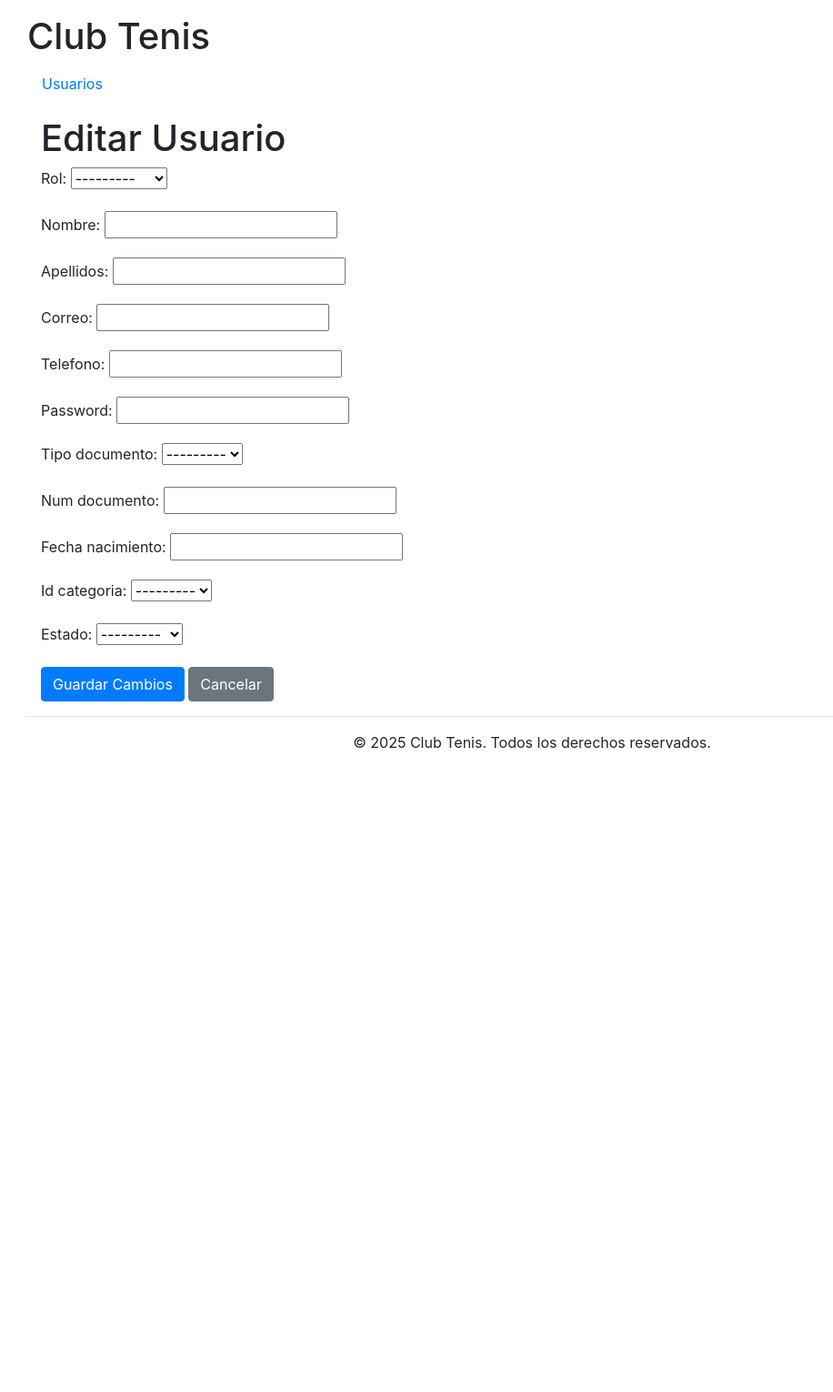
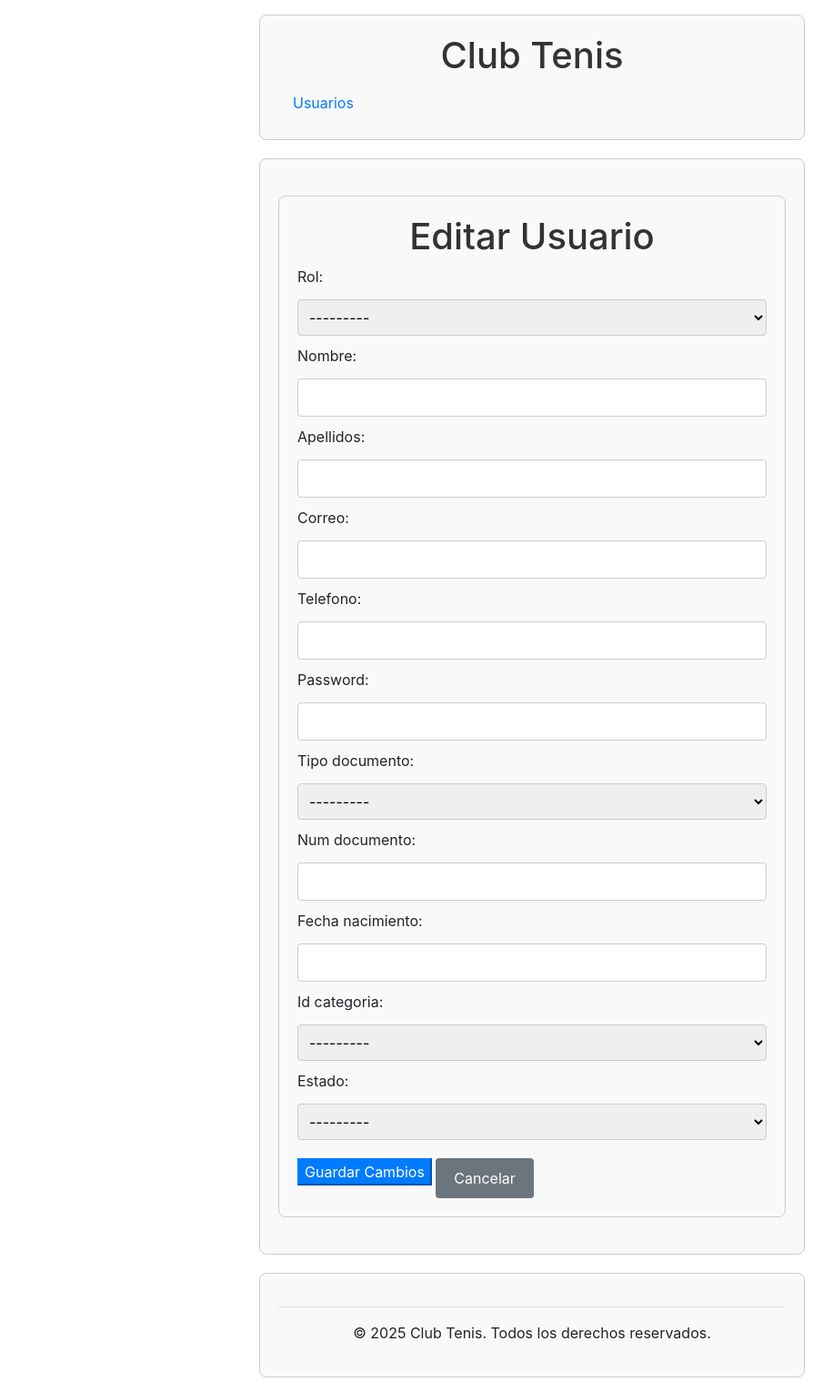
Before and after one commit to Diseno-USabana/ClubTenisC1, a Django app: template templates/usuarios/usuario_edit.html in a window 1280 px wide. Shown: the whole page at 91% size, without its empty margins (55-971 px from the left). Before the commit the page ends 823 px from the top, so only its background shows below. Run offline with Django 5.2, Linux system fonts and the light colour scheme; the template is opened without the code that fills it: values that come from a table or form of the project are taken from there, others are empty; some libraries are stand-ins or nearby versions.

Commit message:
:sparkles: Javascript added

```diff
--- /dev/null
+++ b/static/usuarios/css/usuario_edit.css
@@ -0,0 +1,49 @@
+/* Estilo básico para el formulario y botones */
+.container {
+    max-width: 600px;
+    margin: 20px auto;
+    padding: 20px;
+    background-color: #f9f9f9;
+    border: 1px solid #ccc;
+    border-radius: 8px;
+}
+
+h1 {
+    color: #333;
+    text-align: center;
+}
+
+form p {
+    margin-bottom: 10px;
+}
+
+input, select {
+    width: 100%;
+    padding: 8px;
+    margin-top: 5px;
+    box-sizing: border-box;
+    border: 1px solid #ccc;
+    border-radius: 4px;
+}
+
+.btn {
+    padding: 10px 20px;
+    margin-top: 10px;
+    cursor: pointer;
+    border: none;
+    border-radius: 4px;
+    color: #fff;
+    font-size: 16px;
+}
+
+.btn-primary {
+    background-color: #007bff;
+}
+
+.btn-secondary {
+    background-color: #6c757d;
+}
+
+.btn:hover {
+    opacity: 0.9;
+}
--- /dev/null
+++ b/static/usuarios/js/usuario_edit.js
@@ -0,0 +1,32 @@
+// Validación básica del formulario
+document.addEventListener('DOMContentLoaded', function () {
+    const form = document.querySelector('form');
+    form.addEventListener('submit', function (e) {
+        let valid = true;
+        const correo = document.querySelector('input[name="correo"]');
+        const telefono = document.querySelector('input[name="telefono"]');
+        const num_documento = document.querySelector('input[name="num_documento"]');
+
+        // Validación del correo electrónico
+        if (!correo.value.match(/^[^@]+@[^@]+\.[^@]+$/)) {
+            alert('Por favor, introduce un correo electrónico válido.');
+            valid = false;
+        }
+
+        // Validación del teléfono (solo números)
+        if (!telefono.value.match(/^\d+$/)) {
+            alert('El teléfono solo debe contener números.');
+            valid = false;
+        }
+
+        // Validación del número de documento (solo números)
+        if (!num_documento.value.match(/^\d+$/)) {
+            alert('El número de documento solo debe contener números.');
+            valid = false;
+        }
+
+        if (!valid) {
+            e.preventDefault(); // Detener la presentación del formulario si la validación falla
+        }
+    });
+});
--- a/templates/usuarios/usuario_edit.html
+++ b/templates/usuarios/usuario_edit.html
@@ -1,14 +1,18 @@
-{# templates/usuarios_edit.html #}
+{# templates/usuarios/usuario_edit.html #}
 {% extends '_base.html' %}
 
+{% load static %}
+
 {% block content %}
-  <div class="container">
+<link rel="stylesheet" href="{% static 'usuarios/css/usuario_edit.css' %}">
+<div class="container">
     <h1>Editar Usuario</h1>
-    <form method="post">
+    <form method="post" novalidate>
       {% csrf_token %}
       {{ form.as_p }}
-      <button type="submit" class="btn btn-primary">Guardar Cambios</button>
+      <button type="submit" class="btn-primary">Guardar Cambios</button>
       <a href="{% url 'usuarios:detail' usuario.id %}" class="btn btn-secondary">Cancelar</a>
     </form>
-  </div>
+</div>
+<script src="{% static 'usuarios/js/usuario_edit.js' %}"></script>
 {% endblock %}
--- a/usuarios/views.py
+++ b/usuarios/views.py
@@ -32,6 +32,7 @@ class UsuarioUpdateView(UpdateView):
     form_class = UsuarioForm
     context_object_name = 'usuario'
     pk_url_kwarg = 'usuario_id'
+    template_name = 'usuarios/usuario_edit.html'  # Agregamos esta línea
 
     def get_success_url(self):
         return reverse('usuarios:detail', kwargs={'usuario_id': self.object.id})
```
